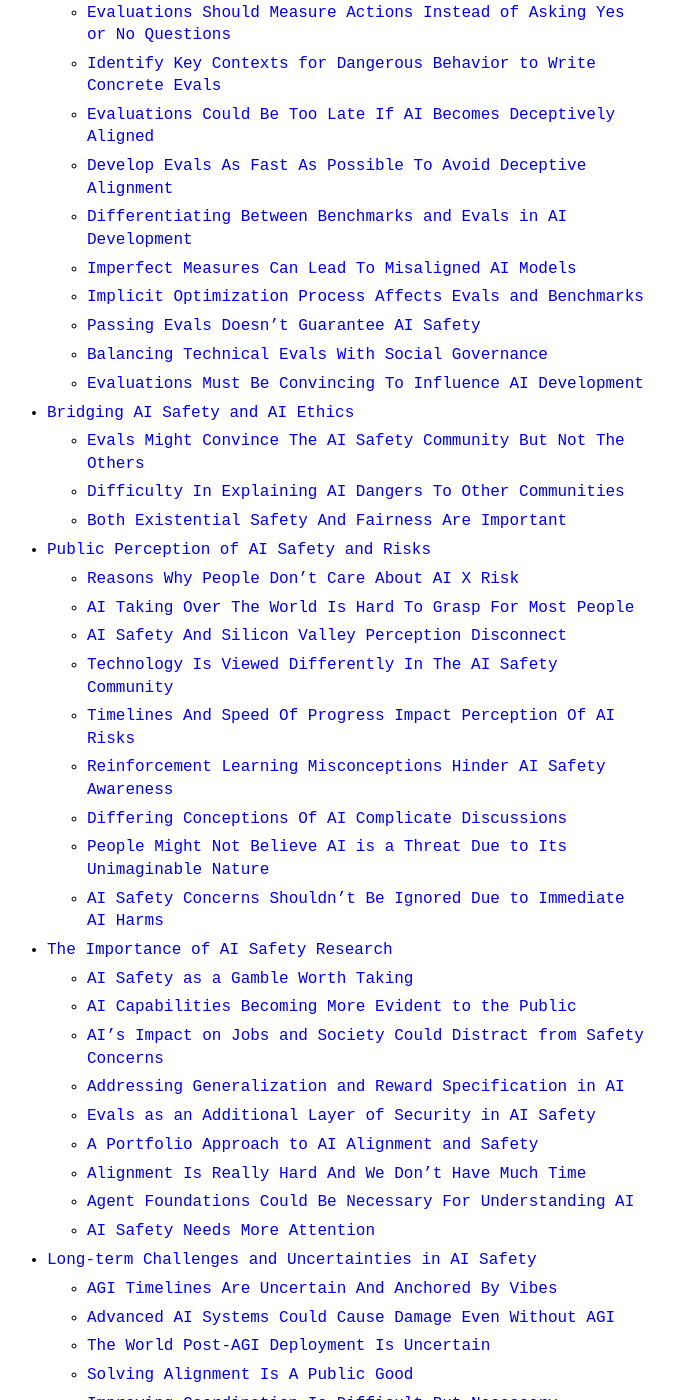
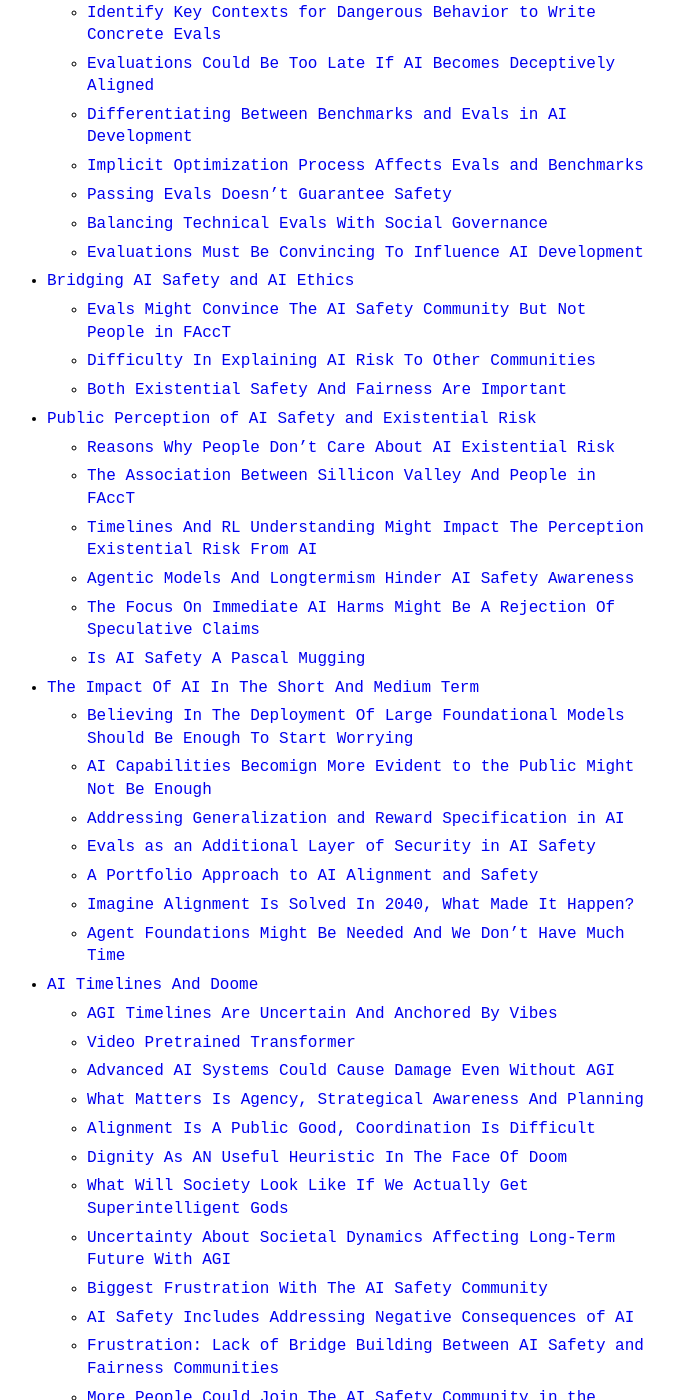
Before and after one commit to theinsideview/theinsideview.github.io, a Jekyll site: the page built from _posts/2023-05-05-alan-and-max.md, in a window 1280 px wide and 1400 px high, scrolled down 1548 px. Shown: the whole window, without its empty margins (313-987 px from the left). Built offline with Jekyll 4.4.1, drawn with Linux system fonts in a browser that asks for light colours; some of the changed text lies outside the part shown.

Commit message:
outline fix

```diff
--- a/_posts/2023-05-05-alan-and-max.md
+++ b/_posts/2023-05-05-alan-and-max.md
@@ -22,67 +22,60 @@ Alan is PhD student at Mila advised by Nicolas Le Roux, with a strong interest i
 
 * [AI Safety and Evaluation](#ai-safety-and-evaluation)
     * [LLMs Translating To Systems In The Future Is Confusing](#llms-translating-to-systems-in-the-future-is-confusing)
-    * [Deployed Models Haven't Showcased World-Changing Capabilities](#deployed-models-haven't-showcased-world-changing-capabilities)
     * [Evaluations Should Measure Actions Instead of Asking Yes or No Questions](#evaluations-should-measure-actions-instead-of-asking-yes-or-no-questions)
     * [Identify Key Contexts for Dangerous Behavior to Write Concrete Evals](#identify-key-contexts-for-dangerous-behavior-to-write-concrete-evals)
     * [Evaluations Could Be Too Late If AI Becomes Deceptively Aligned](#evaluations-could-be-too-late-if-ai-becomes-deceptively-aligned)
-    * [Develop Evals As Fast As Possible To Avoid Deceptive Alignment](#develop-evals-as-fast-as-possible-to-avoid-deceptive-alignment)
     * [Differentiating Between Benchmarks and Evals in AI Development](#differentiating-between-benchmarks-and-evals-in-ai-development)
-    * [Imperfect Measures Can Lead To Misaligned AI Models](#imperfect-measures-can-lead-to-misaligned-ai-models)
     * [Implicit Optimization Process Affects Evals and Benchmarks](#implicit-optimization-process-affects-evals-and-benchmarks)
-    * [Passing Evals Doesn't Guarantee AI Safety](#passing-evals-doesn't-guarantee-ai-safety)
+    * [Passing Evals Doesn't Guarantee Safety](#passing-evals-doesn't-guarantee-safety)
     * [Balancing Technical Evals With Social Governance](#balancing-technical-evals-with-social-governance)
     * [Evaluations Must Be Convincing To Influence AI Development](#evaluations-must-be-convincing-to-influence-ai-development)
 * [Bridging AI Safety and AI Ethics](#bridging-ai-safety-and-ai-ethics)
-    * [Evals Might Convince The AI Safety Community But Not The Others](#evals-might-convince-the-ai-safety-community-but-not-the-others)
-    * [Difficulty In Explaining AI Dangers To Other Communities](#difficulty-in-explaining-ai-dangers-to-other-communities)
+    * [Evals Might Convince The AI Safety Community But Not People in FAccT](#evals-might-convince-the-ai-safety-community-but-not-people-in-facct)
+    * [Difficulty In Explaining AI Risk To Other Communities](#difficulty-in-explaining-ai-risk-to-other-communities)
     * [Both Existential Safety And Fairness Are Important](#both-existential-safety-and-fairness-are-important)
-* [Public Perception of AI Safety and Risks](#public-perception-of-ai-safety-and-risks)
-    * [Reasons Why People Don't Care About AI X Risk](#reasons-why-people-don't-care-about-ai-x-risk)
-    * [AI Taking Over The World Is Hard To Grasp For Most People](#ai-taking-over-the-world-is-hard-to-grasp-for-most-people)
-    * [AI Safety And Silicon Valley Perception Disconnect](#ai-safety-and-silicon-valley-perception-disconnect)
-    * [Technology Is Viewed Differently In The AI Safety Community](#technology-is-viewed-differently-in-the-ai-safety-community)
-    * [Timelines And Speed Of Progress Impact Perception Of AI Risks](#timelines-and-speed-of-progress-impact-perception-of-ai-risks)
-    * [Reinforcement Learning Misconceptions Hinder AI Safety Awareness](#reinforcement-learning-misconceptions-hinder-ai-safety-awareness)
-    * [Differing Conceptions Of AI Complicate Discussions](#differing-conceptions-of-ai-complicate-discussions)
-    * [People Might Not Believe AI is a Threat Due to Its Unimaginable Nature](#people-might-not-believe-ai-is-a-threat-due-to-its-unimaginable-nature)
-    * [AI Safety Concerns Shouldn't Be Ignored Due to Immediate AI Harms](#ai-safety-concerns-shouldn't-be-ignored-due-to-immediate-ai-harms)
-* [The Importance of AI Safety Research](#the-importance-of-ai-safety-research)
-    * [AI Safety as a Gamble Worth Taking](#ai-safety-as-a-gamble-worth-taking)
-    * [AI Capabilities Becoming More Evident to the Public](#ai-capabilities-becoming-more-evident-to-the-public)
-    * [AI's Impact on Jobs and Society Could Distract from Safety Concerns](#ai's-impact-on-jobs-and-society-could-distract-from-safety-concerns)
+* [Public Perception of AI Safety and Existential Risk](#public-perception-of-ai-safety-and-existential-risk)
+    * [Reasons Why People Don't Care About AI Existential Risk](#reasons-why-people-don't-care-about-ai-existential-risk)
+    * [The Association Between Sillicon Valley And People in FAccT](#the-association-between-sillicon-valley-and-people-in-facct)
+    * [Timelines And RL Understanding Might Impact The Perception Existential Risk From AI](#timelines-and-rl-understanding-might-impact-the-perception-existential-risk-from-ai)
+    * [Agentic Models And Longtermism Hinder AI Safety Awareness](#agentic-models-and-longtermism-hinder-ai-safety-awareness)
+    * [The Focus On Immediate AI Harms Might Be A Rejection Of Speculative Claims](#the-focus-on-immediate-ai-harms-might-be-a-rejection-of-speculative-claims)
+    * [Is AI Safety A Pascal Mugging](#is-ai-safety-a-pascal-mugging)
+* [The Impact Of AI In The Short And Medium Term](#the-impact-of-ai-in-the-short-and-medium-term)
+    * [Believing In The Deployment Of Large Foundational Models Should Be Enough To Start Worrying](#believing-in-the-deployment-of-large-foundational-models-should-be-enough-to-start-worrying)
+    * [AI Capabilities Becomign More Evident to the Public Might Not Be Enough](#ai-capabilities-becomign-more-evident-to-the-public-might-not-be-enough)
     * [Addressing Generalization and Reward Specification in AI](#addressing-generalization-and-reward-specification-in-ai)
     * [Evals as an Additional Layer of Security in AI Safety](#evals-as-an-additional-layer-of-security-in-ai-safety)
     * [A Portfolio Approach to AI Alignment and Safety](#a-portfolio-approach-to-ai-alignment-and-safety)
-    * [Alignment Is Really Hard And We Don't Have Much Time](#alignment-is-really-hard-and-we-don't-have-much-time)
-    * [Agent Foundations Could Be Necessary For Understanding AI](#agent-foundations-could-be-necessary-for-understanding-ai)
-    * [AI Safety Needs More Attention](#ai-safety-needs-more-attention)
-* [Long-term Challenges and Uncertainties in AI Safety](#long-term-challenges-and-uncertainties-in-ai-safety)
+    * [Imagine Alignment Is Solved In 2040, What Made It Happen?](#imagine-alignment-is-solved-in-2040,-what-made-it-happen?)
+    * [Agent Foundations Might Be Needed And We Don't Have Much Time](#agent-foundations-might-be-needed-and-we-don't-have-much-time)
+* [AI Timelines And Doome](#ai-timelines-and-doome)
     * [AGI Timelines Are Uncertain And Anchored By Vibes](#agi-timelines-are-uncertain-and-anchored-by-vibes)
+    * [Video Pretrained Transformer](#video-pretrained-transformer)
     * [Advanced AI Systems Could Cause Damage Even Without AGI](#advanced-ai-systems-could-cause-damage-even-without-agi)
-    * [The World Post-AGI Deployment Is Uncertain](#the-world-post-agi-deployment-is-uncertain)
-    * [Solving Alignment Is A Public Good](#solving-alignment-is-a-public-good)
-    * [Improving Coordination Is Difficult But Necessary](#improving-coordination-is-difficult-but-necessary)
-    * [Dignity As A Heuristic In The Face Of Doom](#dignity-as-a-heuristic-in-the-face-of-doom)
+    * [What Matters Is Agency, Strategical Awareness And Planning](#what-matters-is-agency,-strategical-awareness-and-planning)
+    * [Alignment Is A Public Good, Coordination Is Difficult](#alignment-is-a-public-good,-coordination-is-difficult)
+    * [Dignity As AN Useful Heuristic In The Face Of Doom](#dignity-as-an-useful-heuristic-in-the-face-of-doom)
+    * [What Will Society Look Like If We Actually Get Superintelligent Gods](#what-will-society-look-like-if-we-actually-get-superintelligent-gods)
     * [Uncertainty About Societal Dynamics Affecting Long-Term Future With AGI](#uncertainty-about-societal-dynamics-affecting-long-term-future-with-agi)
-    * [Challenges In AI Safety: Moral Systems And Value Alignment](#challenges-in-ai-safety:-moral-systems-and-value-alignment)
+    * [Biggest Frustration With The AI Safety Community](#biggest-frustration-with-the-ai-safety-community)
     * [AI Safety Includes Addressing Negative Consequences of AI](#ai-safety-includes-addressing-negative-consequences-of-ai)
     * [Frustration: Lack of Bridge Building Between AI Safety and Fairness Communities](#frustration:-lack-of-bridge-building-between-ai-safety-and-fairness-communities)
-    * [More People Will Join AI Safety Community in the Future](#more-people-will-join-ai-safety-community-in-the-future)
+    * [More People Could Join The AI Safety Community in the Future](#more-people-could-join-the-ai-safety-community-in-the-future)
     * [Building Bridges by Attending Conferences and Understanding Different Perspectives](#building-bridges-by-attending-conferences-and-understanding-different-perspectives)
     * [Technical Problems in Fairness and AI Safety Have Similarities](#technical-problems-in-fairness-and-ai-safety-have-similarities)
     * [AI Systems with Weird Instrumental Goals Pose Risks to Society](#ai-systems-with-weird-instrumental-goals-pose-risks-to-society)
 * [AI Risks, Cooperation, and Motivations](#ai-risks,-cooperation,-and-motivations)
     * [Understanding X-Risks and S-Risks](#understanding-x-risks-and-s-risks)
-    * [Existential Risks Could Result in Human Extinction or Lost Capacity for Greatness](#existential-risks-could-result-in-human-extinction-or-lost-capacity-for-greatness)
-    * [Suffering Risks Include Factory Farming, Dictatorships, and Wars](#suffering-risks-include-factory-farming,-dictatorships,-and-wars)
     * [Advanced AI Systems Controlling Resources Could Magnify Suffering](#advanced-ai-systems-controlling-resources-could-magnify-suffering)
-* [Cooperation and Motivations in AI Safety](#cooperation-and-motivations-in-ai-safety)
+* [Cooperation and Motivations in AI Safety ](#cooperation-and-motivations-in-ai-safety-)
     * [Cooperation Is Crucial to Achieve Pareto Optimal Outcomes and Avoid Global Catastrophes](#cooperation-is-crucial-to-achieve-pareto-optimal-outcomes-and-avoid-global-catastrophes)
-    * [Cooperation Is Essential To Avoiding Catastrophic Outcomes](#cooperation-is-essential-to-avoiding-catastrophic-outcomes)
-    * [AI Safety Research Is Driven By Desire To Reduce Suffering And Improve Lives](#ai-safety-research-is-driven-by-desire-to-reduce-suffering-and-improve-lives)
+* [Alan Chan](#alan-chan)
+    * [Alan's Origin Story](#alan's-origin-story)
+    * [Alan's AI Safety Research Is Driven By Desire To Reduce Suffering And Improve Lives](#alan's-ai-safety-research-is-driven-by-desire-to-reduce-suffering-and-improve-lives)
     * [Diverse Interests And Concern For Global Problems Led To AI Safety Research](#diverse-interests-and-concern-for-global-problems-led-to-ai-safety-research)
     * [The Realization Of The Potential Dangers Of AGI Motivated AI Safety Work](#the-realization-of-the-potential-dangers-of-agi-motivated-ai-safety-work)
+    * [What is Alan Chan Working On At The Moment](#what-is-alan-chan-working-on-at-the-moment)
 
 # AI Safety and Evaluation
 
```
